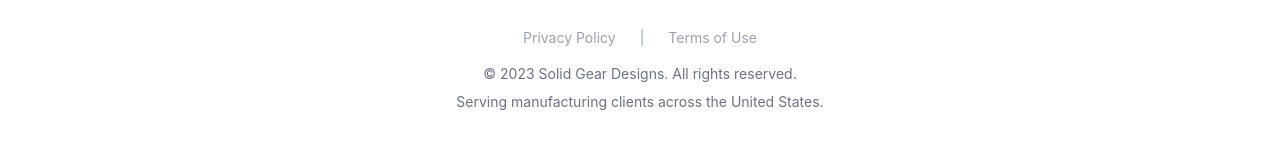
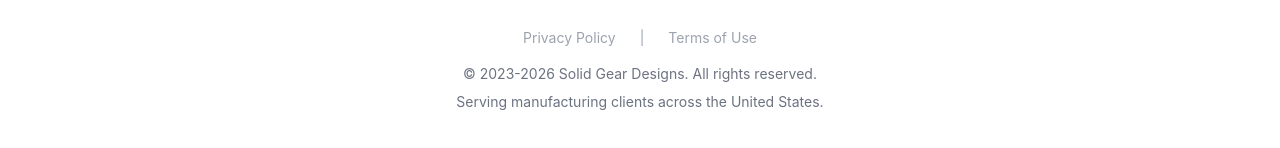
Before and after one commit to scifyanswers/SGDSite, a React (Vite) app: page / in a window 1280 px wide. Shown: the part 4618-4766 px from the top of the page. Built offline with nearby package versions, Linux system fonts and the light colour scheme.

Commit message:
Updated Footer.tsx

```diff
--- a/src/components/Footer.tsx
+++ b/src/components/Footer.tsx
@@ -20,7 +20,7 @@ export default function Footer() {
             </a>
           </div>
           <p className="text-gray-500 text-sm mb-2">
-            © 2023 Solid Gear Designs. All rights reserved.
+            © 2023-2026 Solid Gear Designs. All rights reserved.
           </p>
           <p className="text-gray-500 text-sm">
             Serving manufacturing clients across the United States.
```
